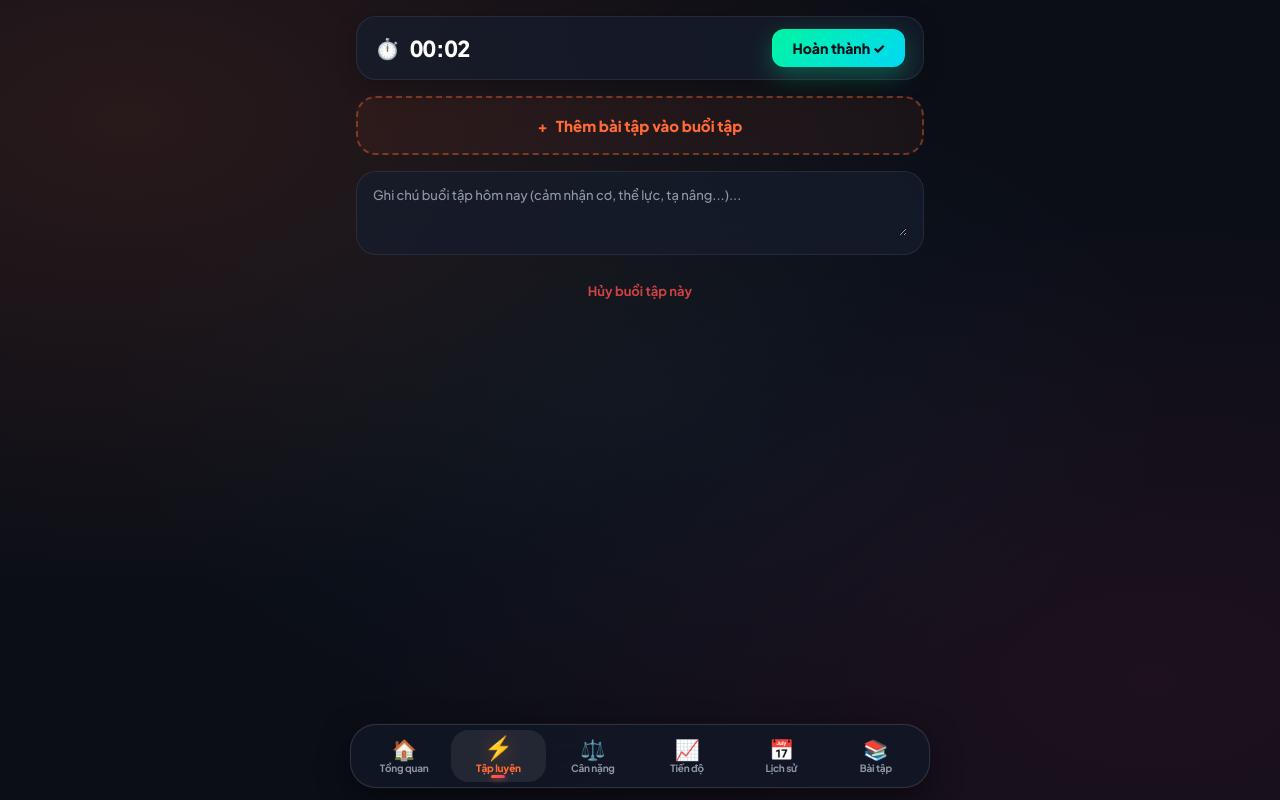
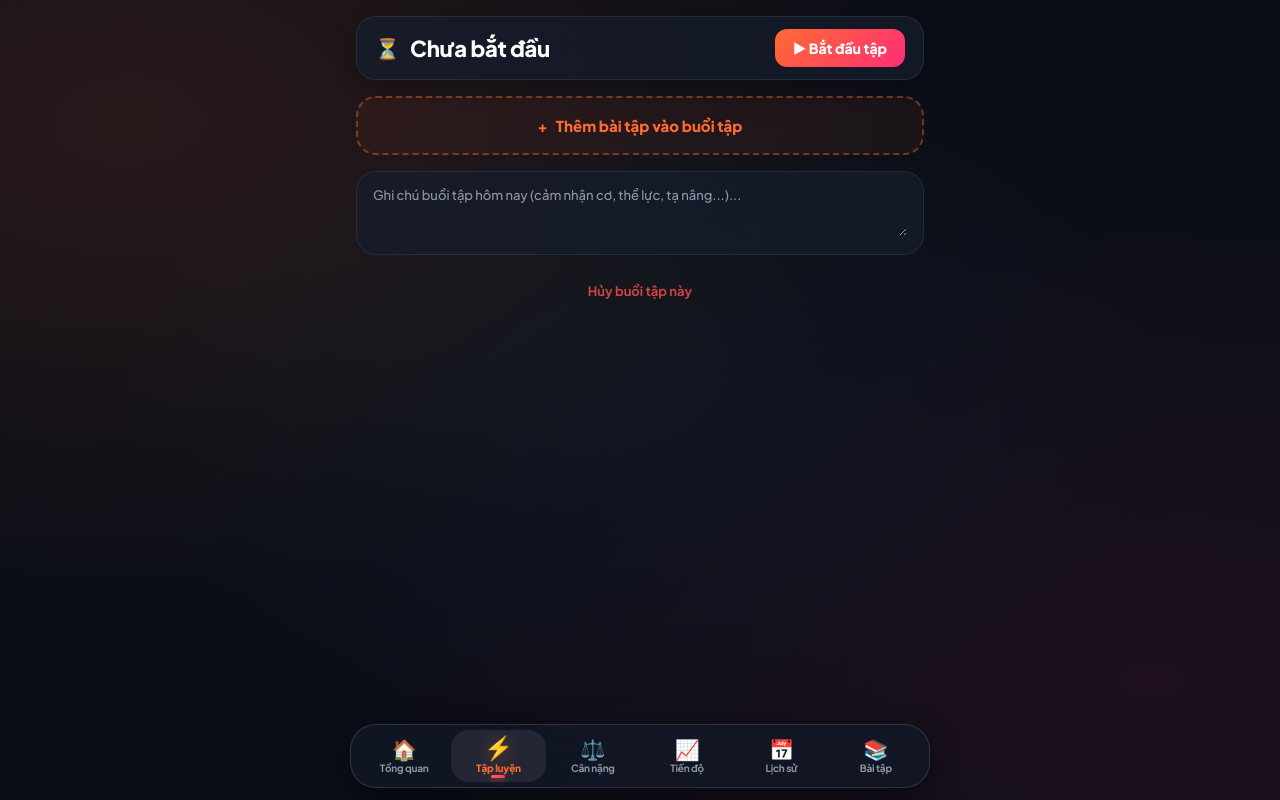
Before and after one commit to phanthanh91-star/fitness-tracker-pwa, a React (Vite) app: page / in a window 1280 px wide. Both pictures are taken after a click on the button 640 px from the left and 260 px from the top of the page. Built offline with nearby package versions, Linux system fonts and the light colour scheme.

Commit message:
feat: add manual start workout button and allow pre-adding exercises

```diff
--- a/src/pages/ActiveWorkout/ActiveWorkout.module.css
+++ b/src/pages/ActiveWorkout/ActiveWorkout.module.css
@@ -43,7 +43,7 @@
   color: #0b0e17;
   border: none;
   border-radius: 12px;
-  padding: 10px 20px;
+  padding: 10px 18px;
   font-size: 14px;
   font-weight: 800;
   cursor: pointer;
@@ -57,6 +57,31 @@
 }
 
 .finishBtn:active {
+  transform: scale(0.97);
+}
+
+.startBtn {
+  background: var(--gradient-primary);
+  color: #FFFFFF;
+  border: none;
+  border-radius: 12px;
+  padding: 10px 18px;
+  font-size: 14px;
+  font-weight: 800;
+  cursor: pointer;
+  transition: all 0.2s cubic-bezier(0.16, 1, 0.3, 1);
+  box-shadow: var(--glow-primary);
+  display: flex;
+  align-items: center;
+  gap: 6px;
+}
+
+.startBtn:hover {
+  transform: translateY(-1px);
+  box-shadow: 0 10px 24px rgba(255, 107, 53, 0.45);
+}
+
+.startBtn:active {
   transform: scale(0.97);
 }
 
--- a/src/pages/ActiveWorkout/ActiveWorkout.tsx
+++ b/src/pages/ActiveWorkout/ActiveWorkout.tsx
@@ -30,23 +30,27 @@ export const ActiveWorkout: React.FC<ActiveWorkoutProps> = ({
   const [isRestTimerOpen, setIsRestTimerOpen] = useState<boolean>(false);
   const [restTimerSeconds, setRestTimerSeconds] = useState<number>(60);
 
-  // Khởi động đồng hồ thời gian tập
+  // Chỉ tính thời gian khi người dùng đã bấm "Bắt đầu" (activeStartTime != null)
   useEffect(() => {
     if (!activeStartTime) {
-      const now = Date.now();
-      setActiveStartTime(now);
+      setElapsedSeconds(0);
+      return;
     }
-  }, [activeStartTime, setActiveStartTime]);
 
-  useEffect(() => {
+    // Cập nhật ngay lập tức
+    setElapsedSeconds(Math.floor((Date.now() - activeStartTime) / 1000));
+
     const interval = window.setInterval(() => {
-      if (activeStartTime) {
       setElapsedSeconds(Math.floor((Date.now() - activeStartTime) / 1000));
-      }
     }, 1000);
 
     return () => clearInterval(interval);
   }, [activeStartTime]);
+
+  // Hàm bấm bắt đầu buổi tập
+  const handleStartWorkout = () => {
+    setActiveStartTime(Date.now());
+  };
 
   const formatTimer = (secs: number) => {
     const mins = Math.floor(secs / 60);
@@ -179,13 +183,25 @@ export const ActiveWorkout: React.FC<ActiveWorkoutProps> = ({
 
   return (
     <div className={styles.container}>
-      {/* Thanh trên cùng: Thời gian & nút Hoàn thành */}
+      {/* Thanh trên cùng: Trạng thái buổi tập & Điều khiển */}
       <div className={styles.topBar}>
         <div className={styles.durationBox}>
-          <span className={styles.clockIcon}>⏱️</span>
-          <span className={styles.timeText}>{formatTimer(elapsedSeconds)}</span>
+          <span className={styles.clockIcon}>{activeStartTime ? '⏱️' : '⏳'}</span>
+          <span className={styles.timeText}>
+            {activeStartTime ? formatTimer(elapsedSeconds) : 'Chưa bắt đầu'}
+          </span>
         </div>
 
+        <div style={{ display: 'flex', gap: '8px' }}>
+          {!activeStartTime ? (
+            <button
+              type="button"
+              className={styles.startBtn}
+              onClick={handleStartWorkout}
+            >
+              ▶ Bắt đầu tập
+            </button>
+          ) : (
             <button
               type="button"
               className={styles.finishBtn}
@@ -193,6 +209,8 @@ export const ActiveWorkout: React.FC<ActiveWorkoutProps> = ({
             >
               Hoàn thành ✓
             </button>
+          )}
+        </div>
       </div>
 
       {/* Danh sách các bài tập đang tập */}
```
Lines whose indentation alone changed are shown as unchanged.
